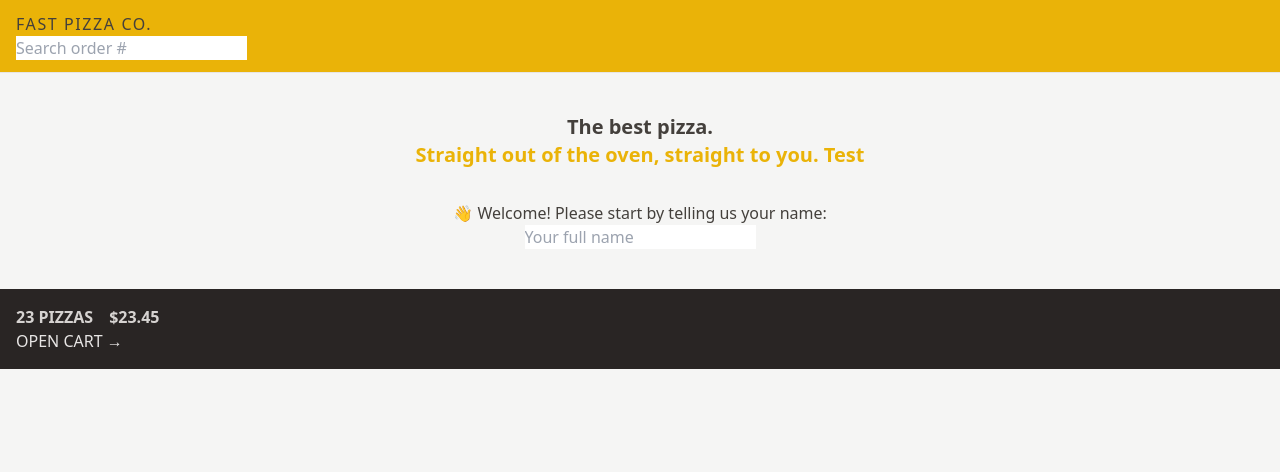
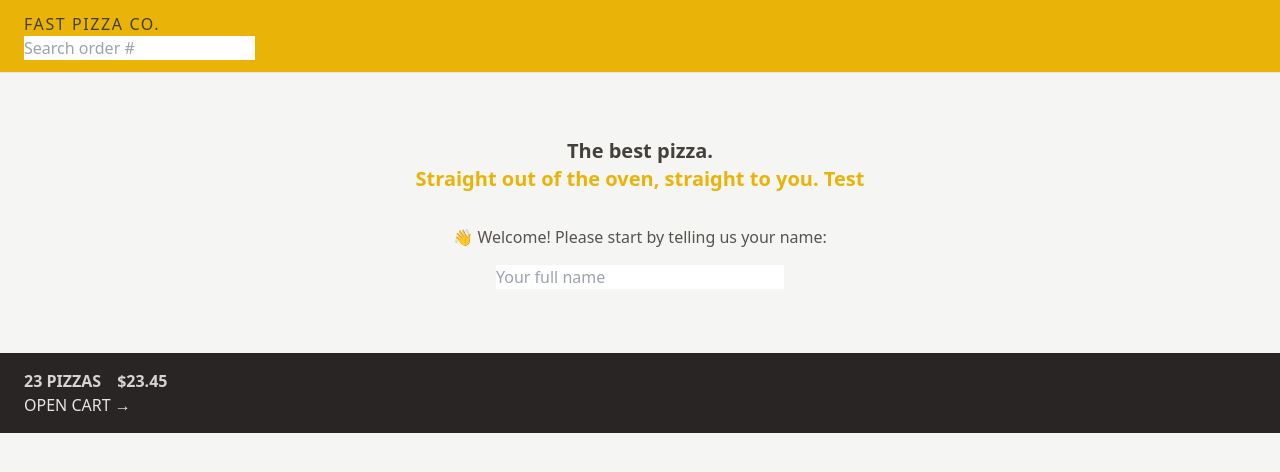
Before and after one commit to ezgikardes/fast-pizza, a React (Vite) app: page / in a window 1280 px wide. Shown: the top 472 px of the page. Built offline with nearby package versions, Linux system fonts and the light colour scheme.

Commit message:
feat: enhance styling in CartOverview, CreateUser, Header, and Home components

```diff
--- a/src/features/cart/CartOverview.jsx
+++ b/src/features/cart/CartOverview.jsx
@@ -2,8 +2,8 @@
 
 function CartOverview() {
   return (
-    <div className="p-4 uppercase text-stone-200 bg-stone-800">
-      <p className="space-x-4 font-semibold text-stone-300">
+    <div className="px-4 py-4 text-sm uppercase text-stone-200 bg-stone-800 sm:px-6 md:text-base">
+      <p className="space-x-4 font-semibold sm:space-x text-stone-300">
         <span>23 pizzas</span>
         <span>$23.45</span>
       </p>
--- a/src/features/user/CreateUser.jsx
+++ b/src/features/user/CreateUser.jsx
@@ -9,13 +9,14 @@
 
   return (
     <form onSubmit={handleSubmit}>
-      <p>👋 Welcome! Please start by telling us your name:</p>
+      <p className='mb-4 text-sm text-stone-600 md:text-base'>👋 Welcome! Please start by telling us your name:</p>
 
       <input
         type="text"
         placeholder="Your full name"
         value={username}
         onChange={(e) => setUsername(e.target.value)}
+        className='w-72'
       />
 
       {username !== '' && (
--- a/src/ui/Header.jsx
+++ b/src/ui/Header.jsx
@@ -4,7 +4,7 @@
 
 function Header() {
     return (
-        <header className="px-4 py-3 uppercase bg-yellow-500 border-b border-stone-200">
+        <header className="px-4 py-3 uppercase bg-yellow-500 border-b border-stone-200 sm:px-6">
 
             <Link to='/' className="tracking-widest">Fast Pizza Co.</Link>
             <SearchOrder />
--- a/src/ui/Home.jsx
+++ b/src/ui/Home.jsx
@@ -2,7 +2,7 @@
 
 function Home() {
   return (
-    <div className="my-10 text-center">
+    <div className="my-10 text-center sm:my-16">
       <h1 className="mb-8 text-xl font-semibold">
         The best pizza.
         <br />
```
